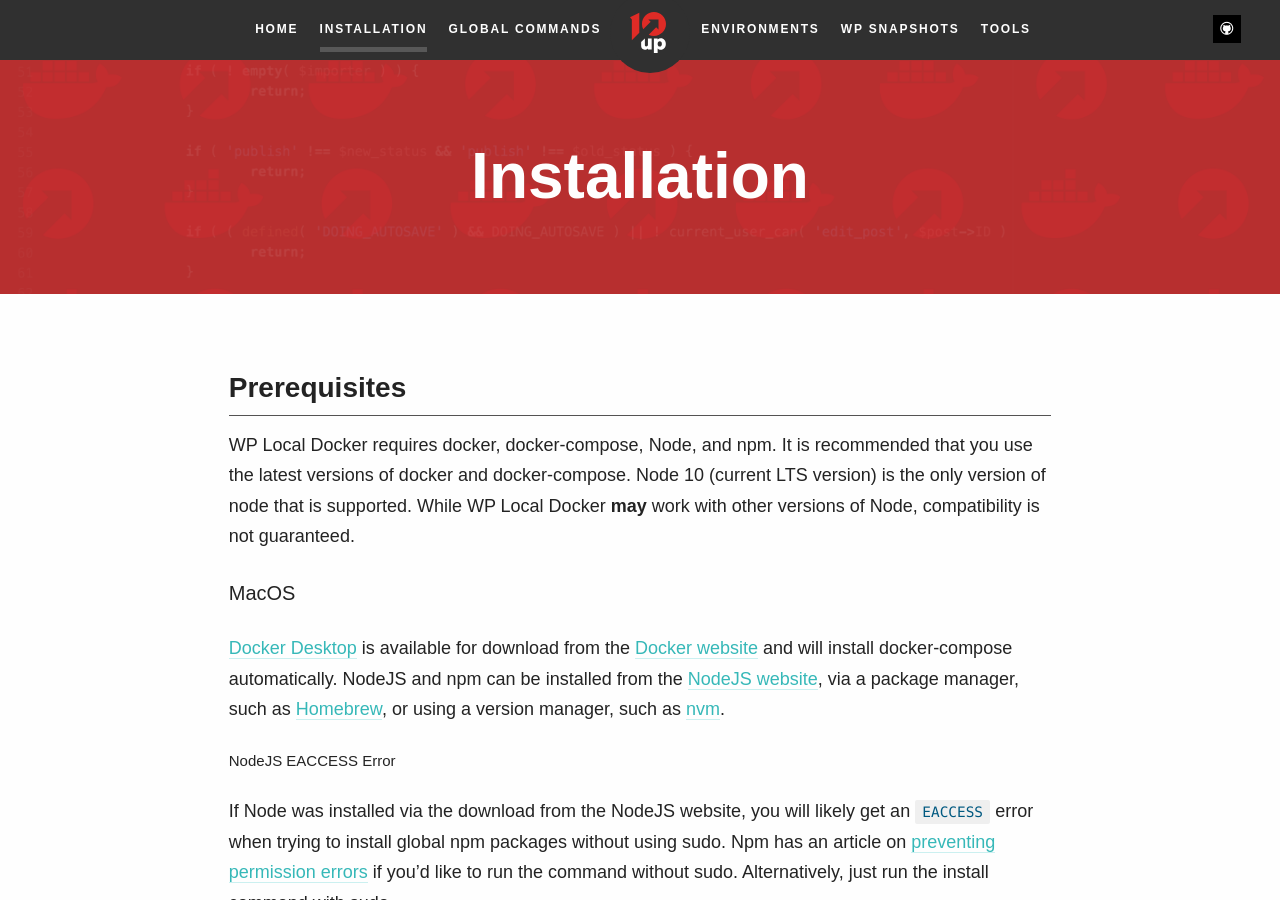
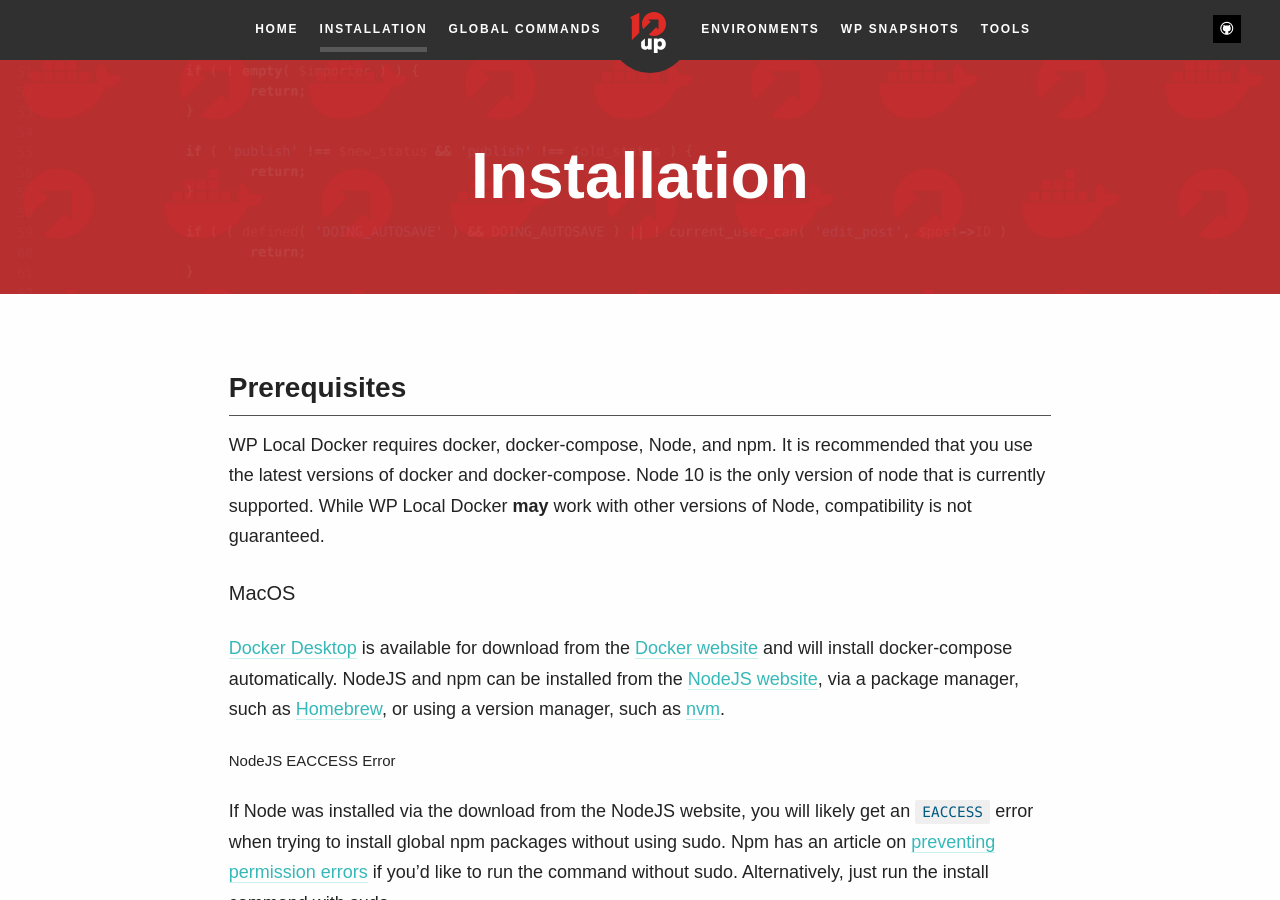
Before and after one commit to 10up/wp-local-docker-docs, a Jekyll site: the page built from installation.md, in a window 1280 px wide and 900 px high. Built offline with Jekyll 4.4.1, drawn with Linux system fonts in a browser that asks for light colours; some web fonts are replaced.

Commit message:
changing supported node version verbiage

```diff
--- a/_includes/markdown/Installation.md
+++ b/_includes/markdown/Installation.md
@@ -1,7 +1,7 @@
 ## Prerequisites
 
 WP Local Docker requires docker, docker-compose, Node, and npm. It is recommended that you use the latest versions of
-docker and docker-compose. Node 10 (current LTS version) is the only version of node that is supported. While WP Local
+docker and docker-compose. Node 10 is the only version of node that is currently supported. While WP Local
 Docker _may_ work with other versions of Node, compatibility is not guaranteed.
 
 #### MacOS
```
